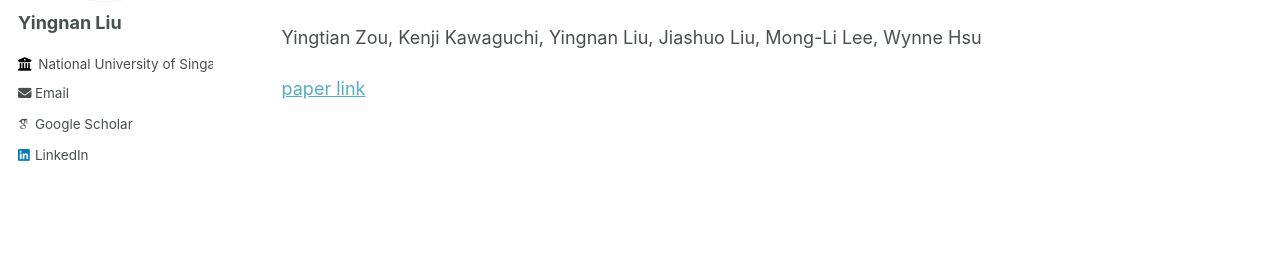
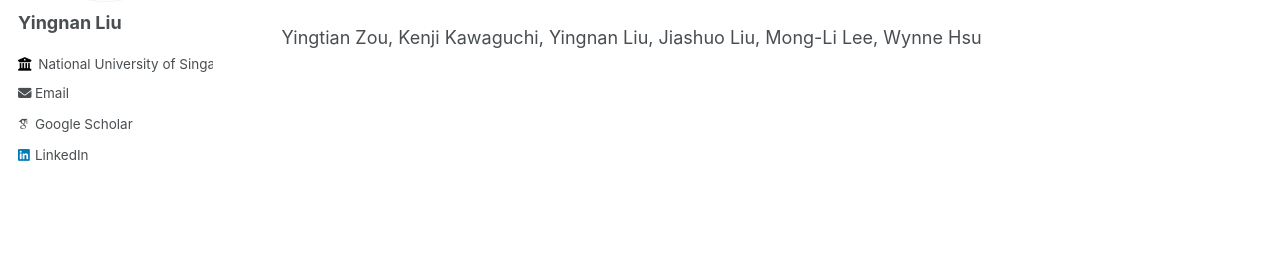
Before and after one commit to NancyQuris/nancyquris.github.io, a Jekyll site: the page built from _pages/publications.md, in a window 1280 px wide. Shown: the part 279-550 px from the top of the page. Built offline with Jekyll 4.4.1, drawn with Linux system fonts in a browser that asks for light colours; some web fonts are replaced.

Commit message:
Update publications.md

```diff
--- a/_pages/publications.md
+++ b/_pages/publications.md
@@ -18,5 +18,3 @@ Yingnan Liu, Yingtian Zou, Rui Qiao, Fusheng Liu, Mong Li Lee, Wynne Hsu
 **Towards Robust Out-of-Distribution Generalization Bounds via Sharpness (ICLR 2024 Spotlight)**
 
 Yingtian Zou, Kenji Kawaguchi, Yingnan Liu, Jiashuo Liu, Mong-Li Lee, Wynne Hsu
-
-[paper link](https://openreview.net/pdf?id=tPEwSYPtAC)
```
